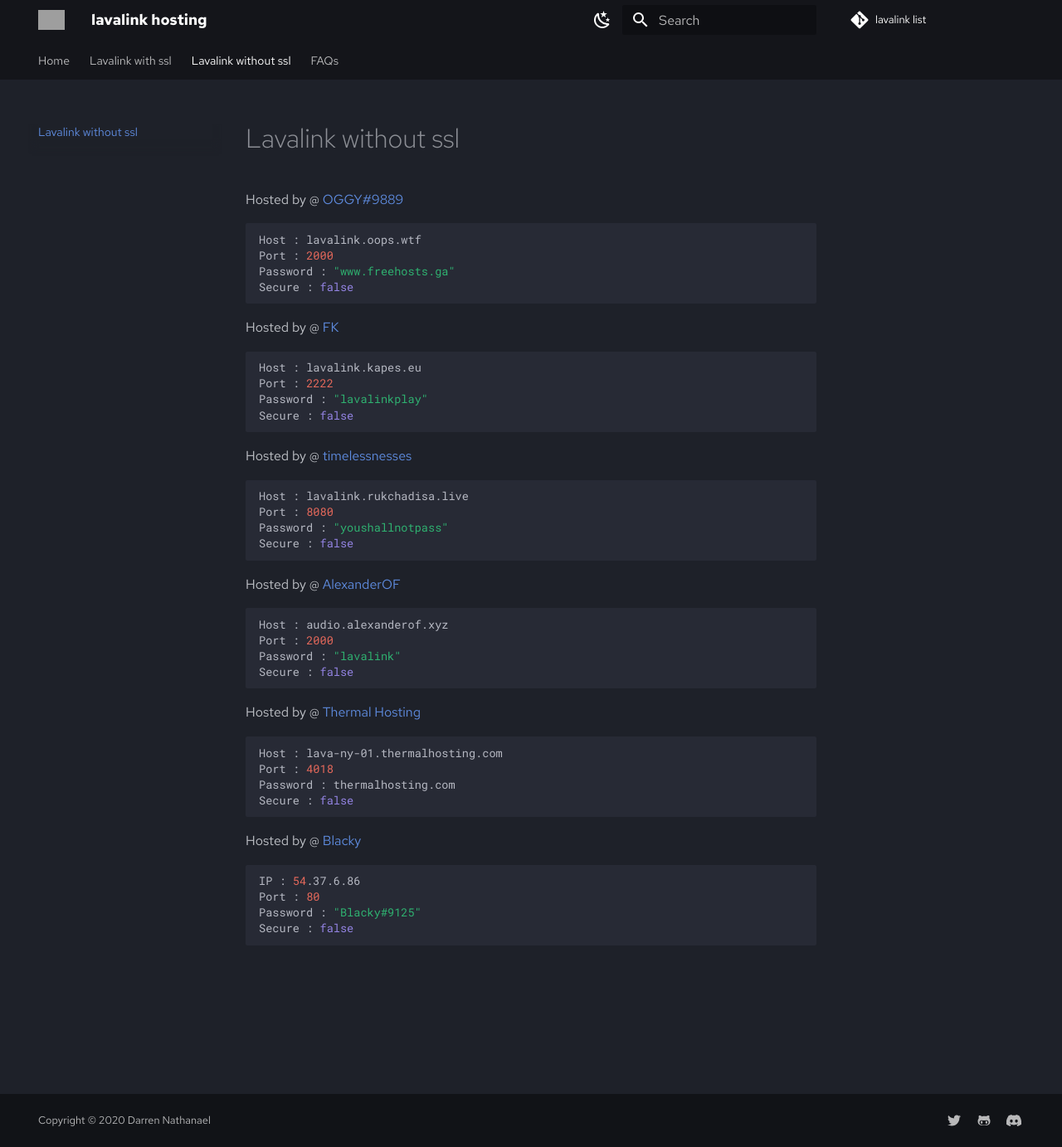
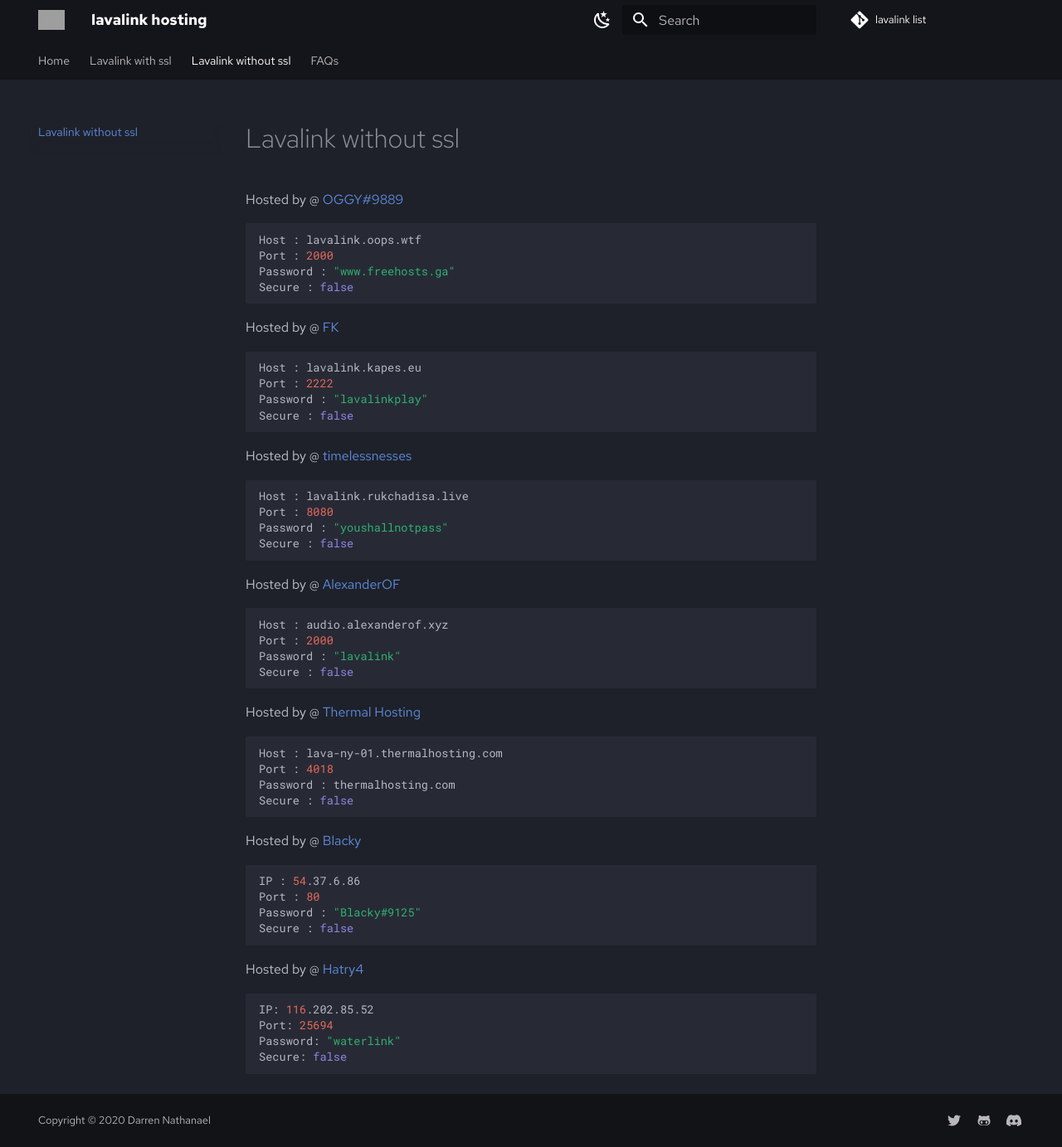
Before and after one commit to DarrenOfficial/lavalink-list, an MkDocs documentation site: the page built from docs/NoSSL/lavalink-without-ssl.md, in a window 1280 px wide and 1383 px high. Shown: the whole window at 83% size. Built offline with MkDocs 1.6.1 and Material for MkDocs 9.7.7, drawn with Linux system fonts in a browser that asks for light colours; comment, search, counter and statistics services are not loaded; grey boxes are pictures that could not be loaded.

Commit message:
Adding my lavalink

````diff
--- a/docs/NoSSL/lavalink-without-ssl.md
+++ b/docs/NoSSL/lavalink-without-ssl.md
@@ -51,3 +51,11 @@ Port : 80
 Password : "Blacky#9125"
 Secure : false
 ```
+
+Hosted by @ [Hatry4](https://www.hatry4.xyz)
+```bash
+IP: 116.202.85.52
+Port: 25694
+Password: "waterlink"
+Secure: false
+```
````
